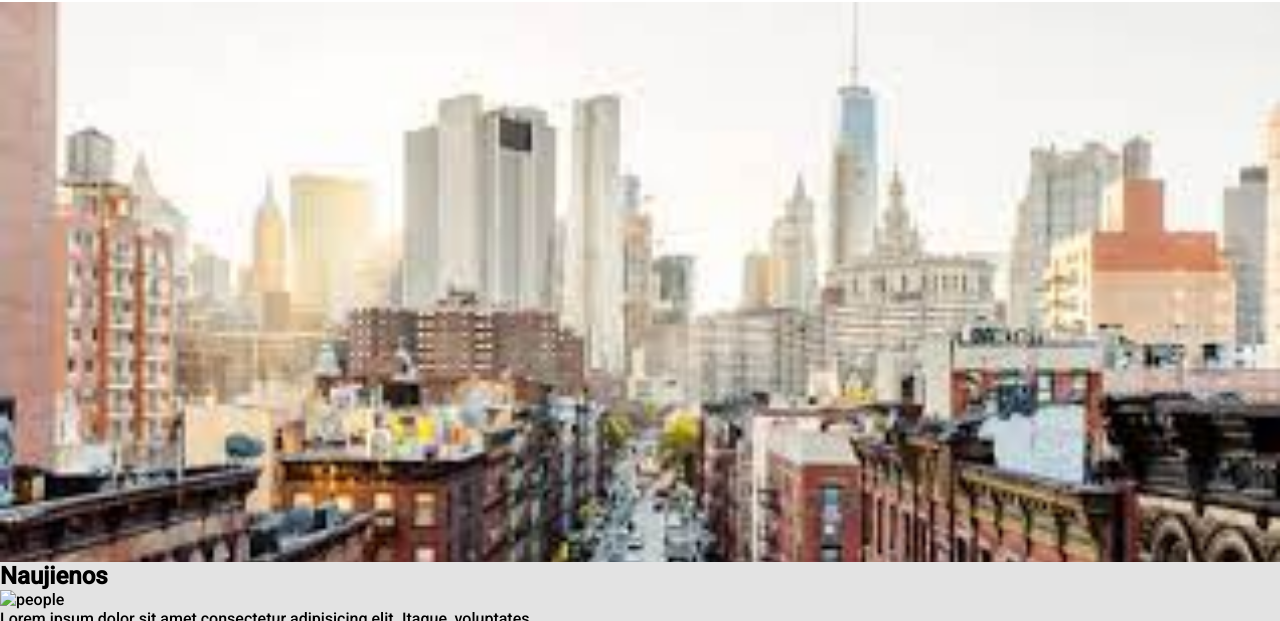
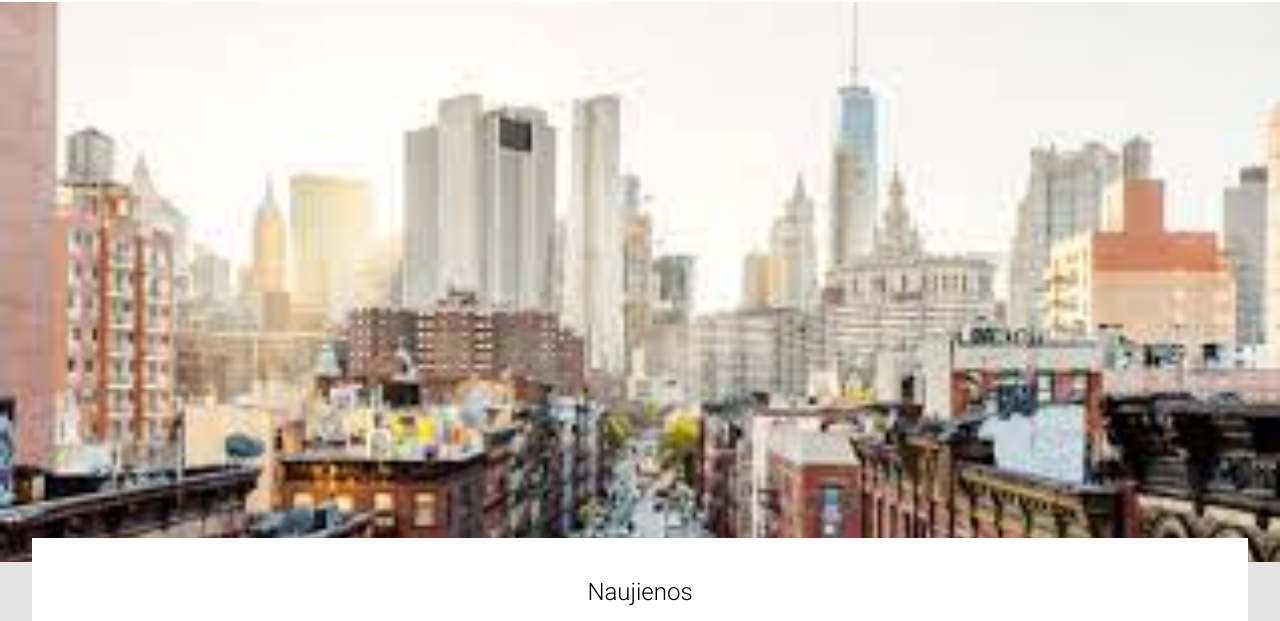
Before and after one commit to jurgar/lietuvos-pa-tas, a plain HTML site: page index.html in a window 1280 px wide. Shown: the part 115-736 px from the top of the page. Drawn offline with Linux system fonts and the light colour scheme.

Commit message:
add section

```diff
--- a/index.html
+++ b/index.html
@@ -46,14 +46,13 @@
     </header>
     <main>
       <section class="hero"></section>
-      <section class="News">
+      <section class="news">
         <h2>Naujienos</h2>
         <div class="cards">
           <div class="card">
             <div class="card-image">
-              <img src="./people.png" alt="people" />
+              <img src="./city.png" alt="city" />
             </div>
-
             <p class="card-text">
               Lorem ipsum dolor sit amet consectetur adipisicing elit. Itaque,
               voluptates.
```
